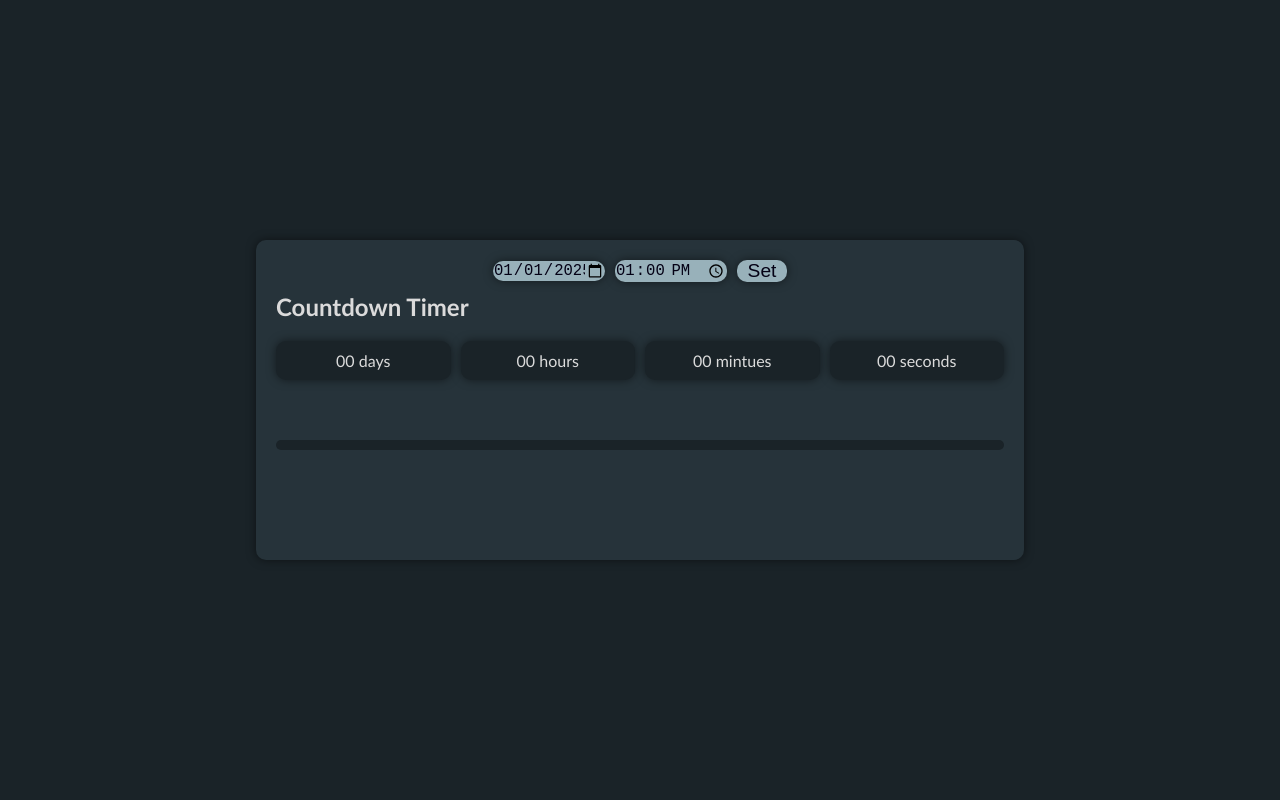
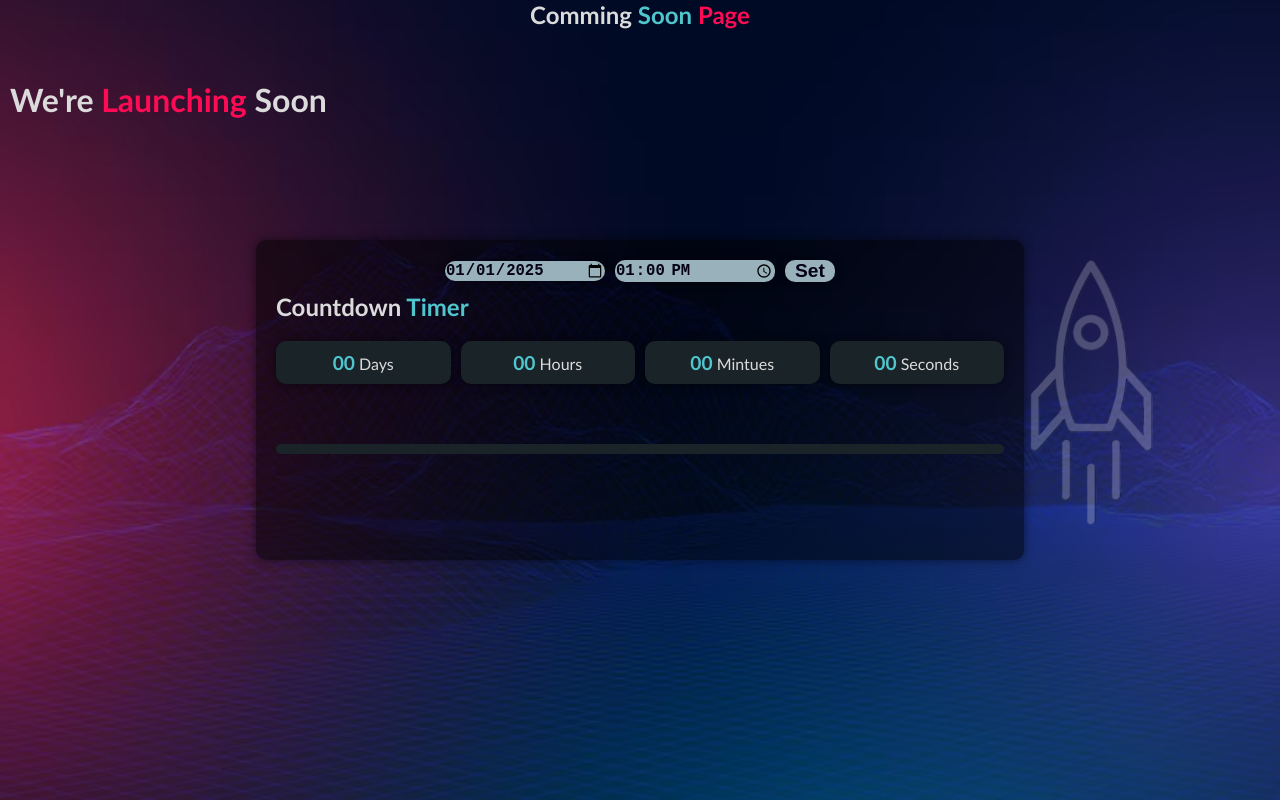
Before and after one commit to satyajit9178/countdown-project, a plain HTML site: page index.html in a window 1280 px wide. Drawn offline with Linux system fonts and the light colour scheme.

Commit message:
Add rocket-icon ,background-icon and style it with some heading

```diff
--- a/index.html
+++ b/index.html
@@ -8,9 +8,16 @@
   <link rel="stylesheet" href="style/style.css">
 </head>
 <body>
+  <div class="background-1">
+    <h2>Comming <span class="colored-1">Soon</span><span class="colored-2"> Page</span></h2>
+  </div>
+
+  <div class="background-2">
+    <h1>We're <span class="colored-2">Launching</span> Soon</h1>
+    <h3></h3>
+  </div>
 
   <div class="container">
-
     <div class="input">
       <input type="date" id="date" value="2025-01-01">
       <input type="time" id="time" value="13:00">
@@ -18,33 +25,33 @@
     </div>
 
     <div class="header">
-      <h2>Countdown Timer</h2>
+      <h2>Countdown <span class="colored-1">Timer</span></h2>
     </div>
 
     <section>
       <div class="box">
         <div>
-          <span class="day">00</span>
-          <span>days</span>
+          <span class="day colored-1">00</span>
+          <span>Days</span>
         </div>
       </div>
       <div class="box">
         <div>
-          <span class="hr">00</span>
-          <span>hours</span>
+          <span class="hr colored-1">00</span>
+          <span>Hours</span>
         </div>
 
       </div>
       <div class="box">
         <div>
-          <span class="min">00</span>
-        <span>mintues</span>
+          <span class="min colored-1">00</span>
+        <span>Mintues</span>
         </div>
       </div>
       <div class="box">
         <div>
-          <span class="sec">00</span>
-        <span>seconds</span>
+          <span class="sec colored-1">00</span>
+        <span>Seconds</span>
         </div>
       </div>
       <div>
@@ -55,8 +62,13 @@
     <div class="progress-bar">
       <progress class="pr"  max="100" value="0"></progress>
     </div>
+  </div>
 
+  <div class="rocket-launch">
+    <img src="image/Rocket.png" class="rocket" alt="">
   </div>
+
+
   <script src="script/newdate.js"></script>
 </body>
 </html>
--- a/style/style.css
+++ b/style/style.css
@@ -23,6 +23,21 @@ body{
   align-items: center;
   background-color: var(--accent-04);
   color: var(--accent-01);
+  background: url(../image/background-img.avif);
+  background-size: cover;
+  background-position: center;
+}
+
+.background-1{
+  position: absolute;
+  top:0;
+}
+
+.background-2{
+  margin-left: 10px;
+  position: absolute;
+  left: 0;
+  top:10%;
 }
 
 .container{
@@ -30,12 +45,12 @@ body{
   width: 60%;
   min-width: 225px;
   height: 40vh;
-  background-color: var(--accent-03);
   padding: 20px;
   border-radius: 10px;
   color: var(--accent-01);
   box-shadow: 0 0 10px rgba(0,0,0,0.5);
   overflow: hidden;
+  background-color: rgba(0, 0, 0, 0.5);
 }
 
 .input{
@@ -49,9 +64,10 @@ body{
   color: rgb(4, 1, 21);
   background-color: var(--accent-02);
   border-radius: 10px;
-  width: 7rem;
+  width: 10rem;
   border: none;
   font-size: 1.2em;
+  font-weight: bold;
   box-shadow: 0 0 10px rgba(0,0,0,0.5);
   cursor: pointer;
 }
@@ -64,6 +80,7 @@ body{
 #btn{
   color:  rgb(4, 1, 21);
   font-size: 1.2em;
+  font-weight: bold;
   width: 50px;
   background-color: var(--accent-02);
   border-radius: 10px;
@@ -93,6 +110,11 @@ section{
   box-shadow: 0 0 10px rgba(0,0,0,0.5);
 }
 
+.day,.hr,.min,.sec{
+  font-weight: 700;
+  font-size: 1.2rem;
+}
+
 .progress-bar progress {
   width: 100%;
   appearance: none;
@@ -119,9 +141,54 @@ section{
   align-items: center;
 }
 
+.rocket-launch{
+  width: 250px;
+  position: absolute;
+  right: 5%;
+  animation: rocket-speed 4s linear 0.1s infinite;
+}
+
+.rocket{
+  width: 250px;
+}
+
+@keyframes rocket-speed{
+  0%{
+    bottom: 0;
+    opacity: 0;
+
+  }
+  100%{
+    bottom: 150%;
+    opacity: 1;
+  }
+}
 
 
-@media screen and (width <=769px){
+
+@media screen and (width >=769px){
+  .container{
+    width: 60%;
+    height: 40vh;
+  }
+
+  .progress-bar progress {
+    width: 100%;
+    appearance: none;
+    height: 10px;
+    margin-top: 50px;
+  }
+
+
+}
+
+
+/*-------------*/
+
+@media(max-width: 768px) {
+  .rocket{
+    width: 150px;
+  }
   .container{
     width: 90%;
     height: auto;
@@ -141,19 +208,28 @@ section{
 
 }
 
-
-@media screen and (width >=769px){
-  .container{
-    width: 60%;
-    height: 40vh;
+@media (min-width: 768px) and (max-width: 992px) {
+  .rocket{
+    width: 200px;
+  }
+  #date,#time{
+    width: 10rem;
+    font-size: 1.2em;
   }
 
-  .progress-bar progress {
-    width: 100%;
-    appearance: none;
-    height: 10px;
-    margin-top: 50px;
+}
+
+@media (min-width: 992px) and (max-width: 1200px) {
+
+  .rocket{
+    width: 230px;
   }
+}
 
 
+.colored-1{
+  color: var(--primary-color);
 }
+.colored-2{
+  color: #FF0B55
+}
```
Also changed, not shown: image/Rocket.png (added), image/background-img.avif (added).
